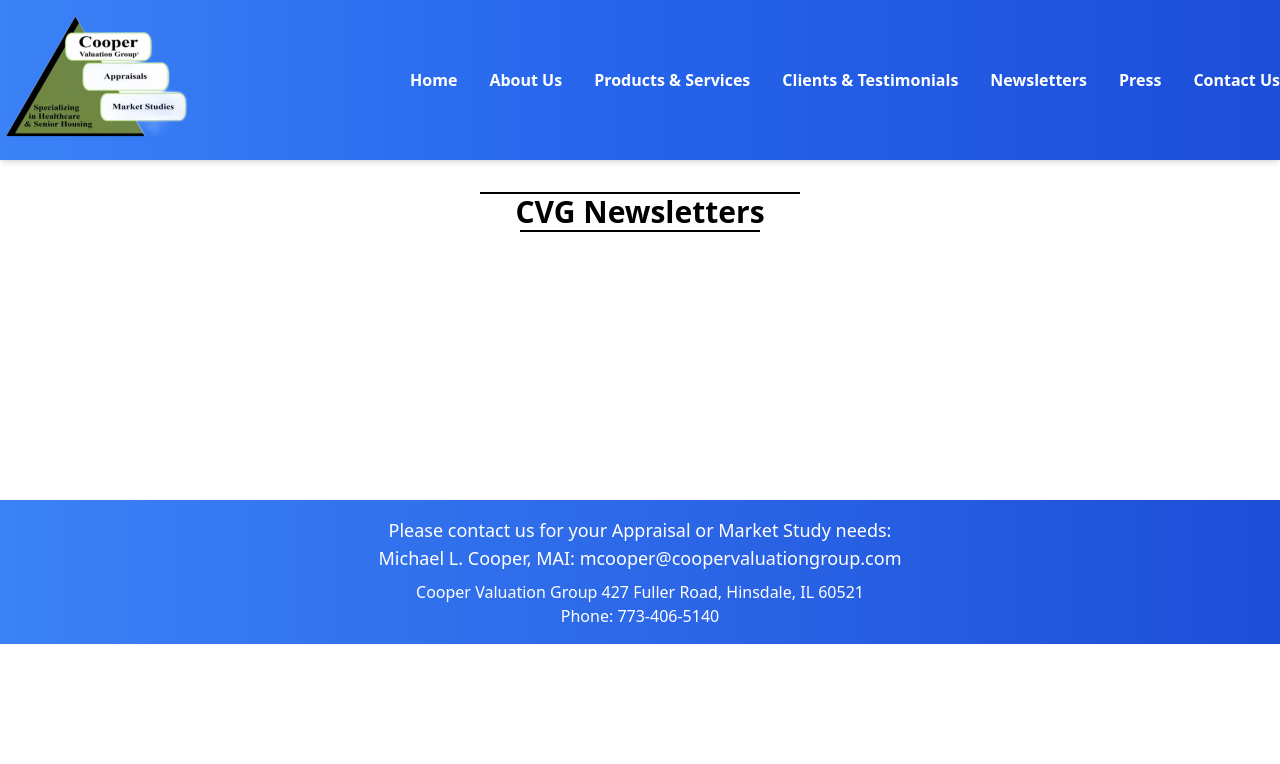
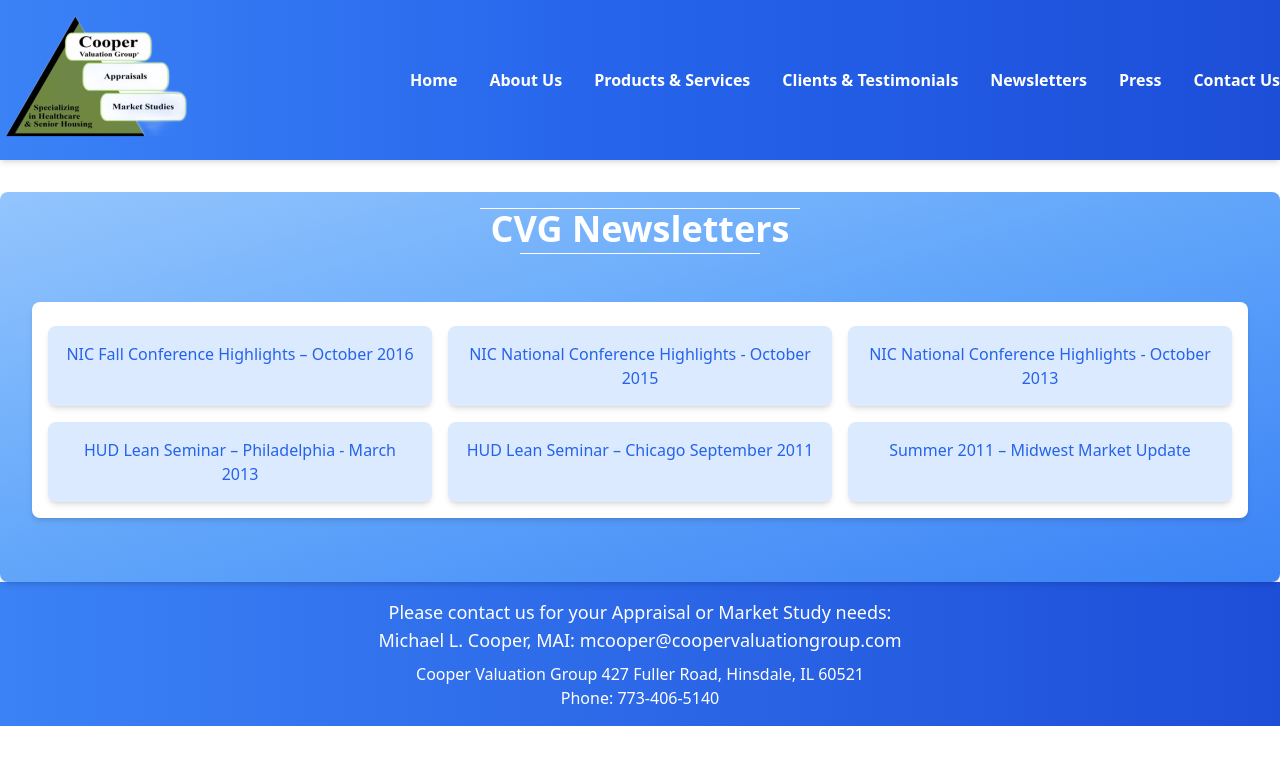
Before and after one commit to larrymotuzis24/Cooper-Valuation-Group, a React (Create React App) app: page /newsletters in a window 1280 px wide. Shown: the top 764 px of the page. Built offline with nearby package versions, Linux system fonts and the light colour scheme.

Commit message:
updated newsletters styles

```diff
--- a/src/Components/Newsletters.js
+++ b/src/Components/Newsletters.js
@@ -8,24 +8,24 @@ const Newsletters = () => {
         {title:'HUD Lean Seminar – Philadelphia - March 2013', link:'https://www.coopervaluationgroup.com/HUD%20Lean%20Update%20-%20Cooper%20Valuation%20Group%20-%20Spring%202013%20Newsletter.pdf'},
         {title:'HUD Lean Seminar – Chicago September 2011', link:'https://www.coopervaluationgroup.com/HUD%20Lean%20Update%20-%20Cooper%20Valuation%20Group%20-%20Fall%202011%20Newsletter.pdf'},
         {title:'Summer 2011 – Midwest Market Update', link:'https://www.coopervaluationgroup.com/Midwest%20Economy%20&%20Skilled%20Nursing%20Facility%20Trends%20-%20Cooper%20Valuation%20Group%20-%20Summer%202011%20Newsletter.pdf'}
-];
-    const newslettersDisplay = newslettersList.map((newletter, index) => {
-        return (
-            <a key={index} href={newletter.link} className="inline-block px-4 py-2 rounded-md text-white hover:font-bold underline"> {newletter.title} </a>
-        )
-    });
+    ];
 
     return (
-        <div>
-             <div className="flex flex-col">
-             <div className="w-80 border border-black place-self-center"></div>
-             <h2  className="text-3xl font-bold text-center whitespace-nowrap"> CVG Newsletters </h2>
-             <div className="w-60 border border-black place-self-center mb-1"></div>
-             </div>
-             <div className="relative flex flex-col mt-6">
-                    {newslettersDisplay}
-                    <div class="absolute top-0 left-0 w-full h-full opacity-0 pointer-events-none bg-gray-500"></div>
-             </div>
+        <div className="flex flex-col w-full mx-auto pt-4 pb-8 px-4 sm:px-8 bg-gradient-to-br from-blue-300 via-blue-400 to-blue-500 rounded-lg shadow-md text-white">
+            <div className="flex flex-col mb-8">
+                <div className="w-80 border-b border-white mx-auto"></div>
+                <h2 className="text-4xl font-bold text-center whitespace-nowrap mb-1"> CVG Newsletters </h2>
+                <div className="w-60 border-b border-white mx-auto mb-4"></div>
+            </div>
+            <div className="bg-white p-4 rounded-lg shadow-md text-gray-800 mb-8">
+                <div className="grid grid-cols-1 sm:grid-cols-2 lg:grid-cols-3 gap-4 mt-2">
+                    {newslettersList.map((newsletter, index) => (
+                        <div key={index} className="flex flex-col items-center p-4 bg-blue-100 rounded-lg shadow-md space-y-2">
+                            <a href={newsletter.link} className="text-center text-blue-600 hover:underline">{newsletter.title}</a>
+                        </div>
+                    ))}
+                </div>
+            </div>
         </div>
     )
 };
```
